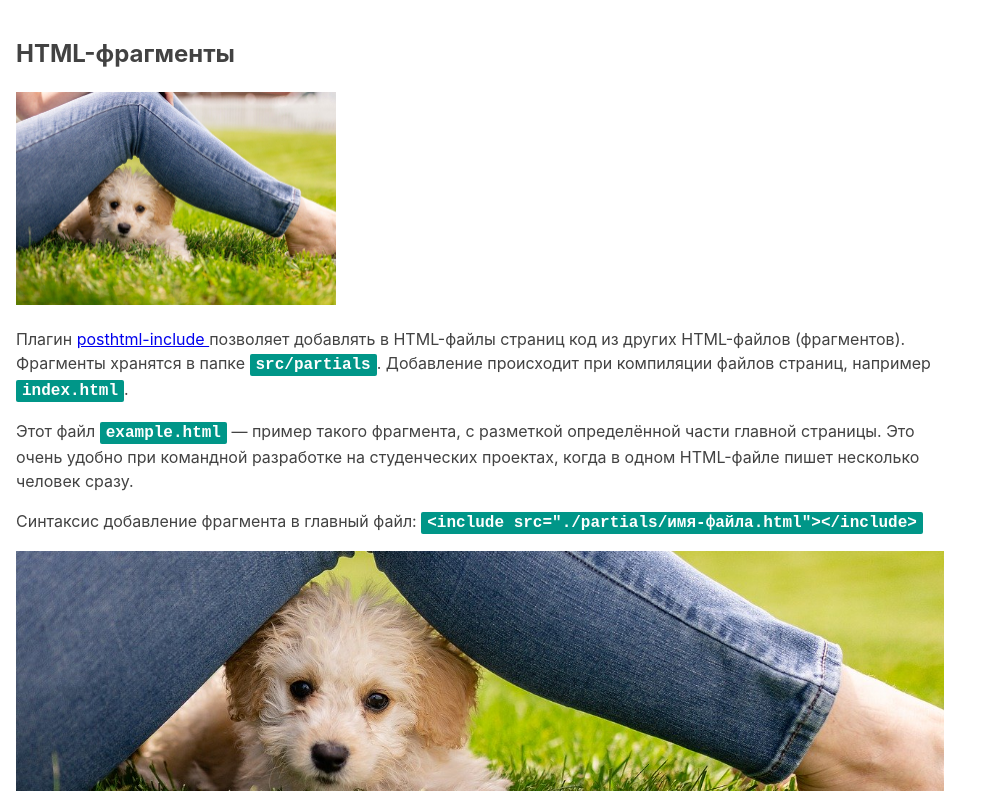
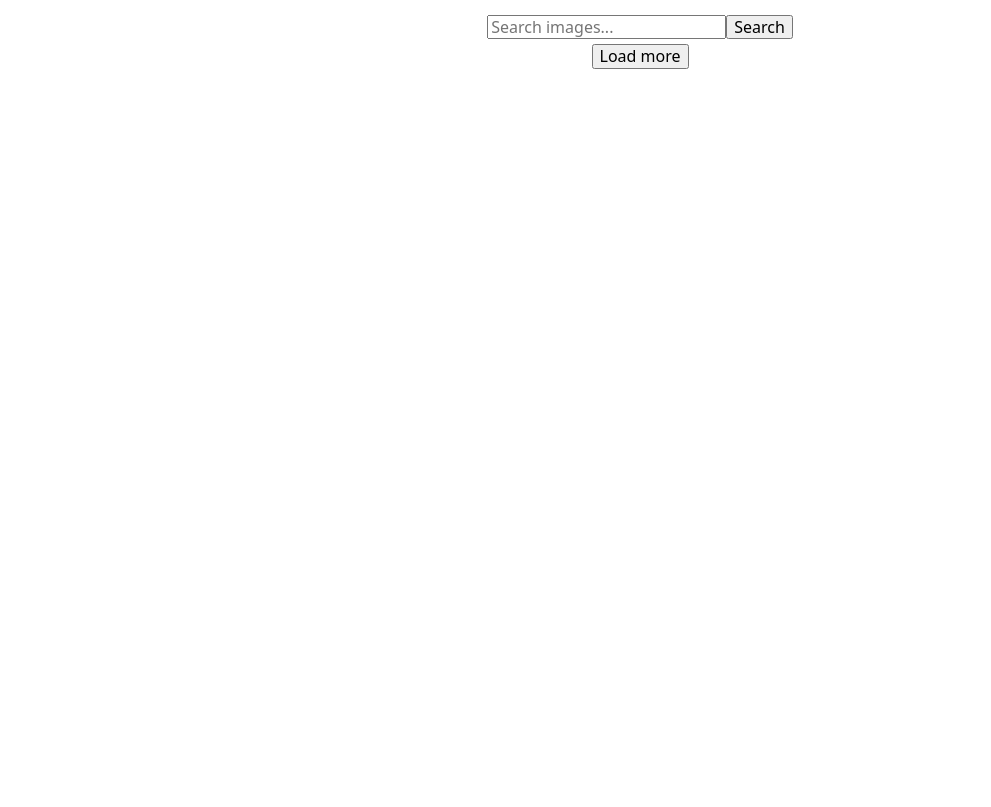
Before and after one commit to MishanyaZh/goit-js-hw-13, a website built with Parcel: page src/index.html in a window 1280 px wide. Shown: the whole page, without its empty margins (0-991 px from the left). Built offline with nearby package versions, Linux system fonts and the light colour scheme.

Commit message:
fetchImageApi

```diff
--- a/package.json
+++ b/package.json
@@ -24,5 +24,10 @@
     "parcel-plugin-nuke-dist": "^1.0.1",
     "posthtml-include": "^1.6.2",
     "sass": "^1.32.8"
+  },
+  "dependencies": {
+    "handlebars": "^4.7.7",
+    "hbs": "^4.1.2",
+    "notiflix": "^3.0.1"
   }
 }
--- a/src/index.js
+++ b/src/index.js
@@ -1 +1,11 @@
 import './sass/main.scss';
+console.log('hw-13');
+
+
+
+const searchForm = document.querySelector('.search-form');
+console.log(searchForm);
+const galleryContainer = document.querySelector('.gallery');
+console.log(galleryContainer);
+const loadMoreBtn = document.querySelector('.load-more');
+console.log(loadMoreBtn);
--- a/src/partials/example.html
+++ b/src/partials/example.html
@@ -1,33 +1,16 @@
-<article class="example">
-  <h1>HTML-фрагменты</h1>
+<!-- Форма поиска -->
 
-  <!-- Путь к изображениям из HTML-фрагмента такой, как из файла index.html -->
-  <img src="images/demo.jpg" alt="" width="320" />
-  <p>
-    Плагин
-    <a
-      href="https://github.com/posthtml/posthtml-include"
-      target="_blank"
-      rel="noopener noreferrer"
-    >
-      posthtml-include
-    </a>
-    позволяет добавлять в HTML-файлы страниц код из других HTML-файлов (фрагментов). Фрагменты
-    хранятся в папке
-    <code>src/partials</code>. Добавление происходит при компиляции файлов страниц, например
-    <code>index.html</code>.
-  </p>
+<form class="search-form" id="search-form">
+  <input type="text" name="searchQuery" autocomplete="off" placeholder="Search images..." />
+  <button type="submit">Search</button>
+</form>
 
-  <p>
-    Этот файл <code>example.html</code> &mdash; пример такого фрагмента, с разметкой определённой
-    части главной страницы. Это очень удобно при командной разработке на студенческих проектах,
-    когда в одном HTML-файле пишет несколько человек сразу.
-  </p>
+<!-- Галерея и карточка изображения -->
 
-  <p>
-    Синтаксис добавление фрагмента в главный файл:
-    <code> &lt;include src="./partials/имя-файла.html"&gt;&lt;/include&gt; </code>
-  </p>
+<div class="gallery">
+  <!-- Карточки изображений -->
+</div>
 
-  <div class="background"></div>
-</article>
+<!-- Пагинация -->
+
+<button type="button" class="load-more">Load more</button>
--- a/src/sass/_example.scss
+++ b/src/sass/_example.scss
@@ -1,27 +1,11 @@
-.example {
-  font-family: -apple-system, BlinkMacSystemFont, 'Segoe UI', Roboto, Oxygen, Ubuntu, Cantarell,
-    'Open Sans', 'Helvetica Neue', sans-serif;
-  line-height: 1.5;
-  background-color: #fff;
-  color: #424242;
-  max-width: 960px;
-  padding: 16px;
+.search-form {
+  margin-top: 15px;
+  margin-bottom: 5px;
+  display: flex;
+  justify-content: center;
 }
 
-.example code {
-  font-family: monospace;
-  font-size: 16px;
-  font-weight: 700;
-  background-color: #009688;
-  color: #fff;
-  padding: 2px 6px;
-  border-radius: 2px;
+.load-more {
+  display: flex;
+  margin: 0 auto;
 }
-
-.example .background {
-  height: 240px;
-  // Путь к изображениям из SASS-файла всегда такой, как из папки css
-  background-image: url('../images/demo.jpg');
-  background-size: cover;
-  background-position: center;
-}
```
Also changed, not shown: src/js/fetch-Image-Api.js (added, +37 -0 lines), src/temlates/photo-card.hbs (added, +21 -0 lines), 1 other file.
